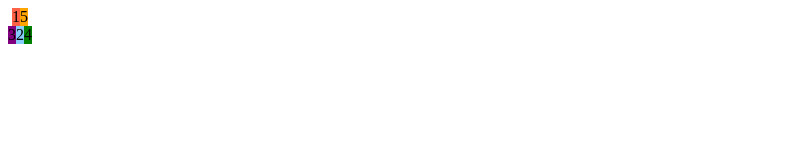
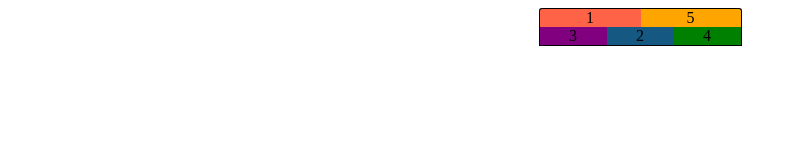
Before and after one commit to filiplitvin/HW-15, a plain HTML site: page index.html in a window 1280 px wide. Shown: the whole page, without its empty margins (0-797 px from the left). Drawn offline with Linux system fonts and the light colour scheme.

Commit message:
розташував всі елементи згідно завданню

```diff
--- a/src/styles/style.css
+++ b/src/styles/style.css
@@ -3,56 +3,79 @@
   flex-direction: row;
   justify-content: center;
   flex-wrap: wrap-reverse;
-  max-width: 24px;
+  max-width: 303px;
+  margin: 0 auto;
 }
 .item {
-  max-width: 200px;
+  display: flex;
+  justify-content: center;
+  align-items: center;
+  /* border-width: 1px 1px 1px 1px;
+  border-color: black;
+  border-style: solid;
+  border-radius: 3px 3px 0px 0px; */
 }
 .item:last-child {
   background-color: orange;
   order: 3;
-  display: flex;
-  justify-content: center;
-  flex-wrap: wrap;
+  flex-basis: 100px;
+  border-width: 1px 1px 0px 0px;
+  border-color: black;
+  border-style: solid;
+  border-radius: 0px 3px 0px 0px;
 }
 .item:nth-child(4) {
   background-color: green;
   order: 1;
   display: flex;
   justify-content: center;
-  flex-wrap: wrap;
+  flex-basis: 67px;
+  border-width: 0px 1px 1px 0px;
+  border-color: black;
+  border-style: solid;
 }
 /* .item:nth-child(odd) {
   order: -2;
   display: flex;
-  flex-wrap: wrap;
+
   justify-content: center;
 } */
 .item:nth-child(3) {
   order: -1;
   background-color: purple;
   display: flex;
-  flex-wrap: wrap;
+  flex-basis: 67px;
   justify-content: center;
+  border-width: 0px 0px 1px 1px;
+  border-color: black;
+  border-style: solid;
 }
 .item:nth-child(1) {
   background-color: tomato;
   display: flex;
-  flex-wrap: wrap;
+  flex-basis: 101px;
+  border-width: 1px 0px 0px 1px;
+  border-color: black;
+  border-style: solid;
+  border-radius: 3px 0px 0px 0px;
+
   justify-content: center;
   order: 2;
 }
 .item:nth-child(2) {
   order: 0;
-  background-color: lightskyblue;
+  background-color: rgb(21, 89, 130);
   display: flex;
-  flex-wrap: wrap;
+  flex-basis: 67px;
   justify-content: center;
+  border-width: 0px 0px 1px 0px;
+  border-color: black;
+  border-style: solid;
 }
 /* .item:nth-child(4) {
   order: 2;
   display: flex;
-  flex-wrap: wrap;
+
   justify-content: center;
   background-color: orange;
 } */
```
